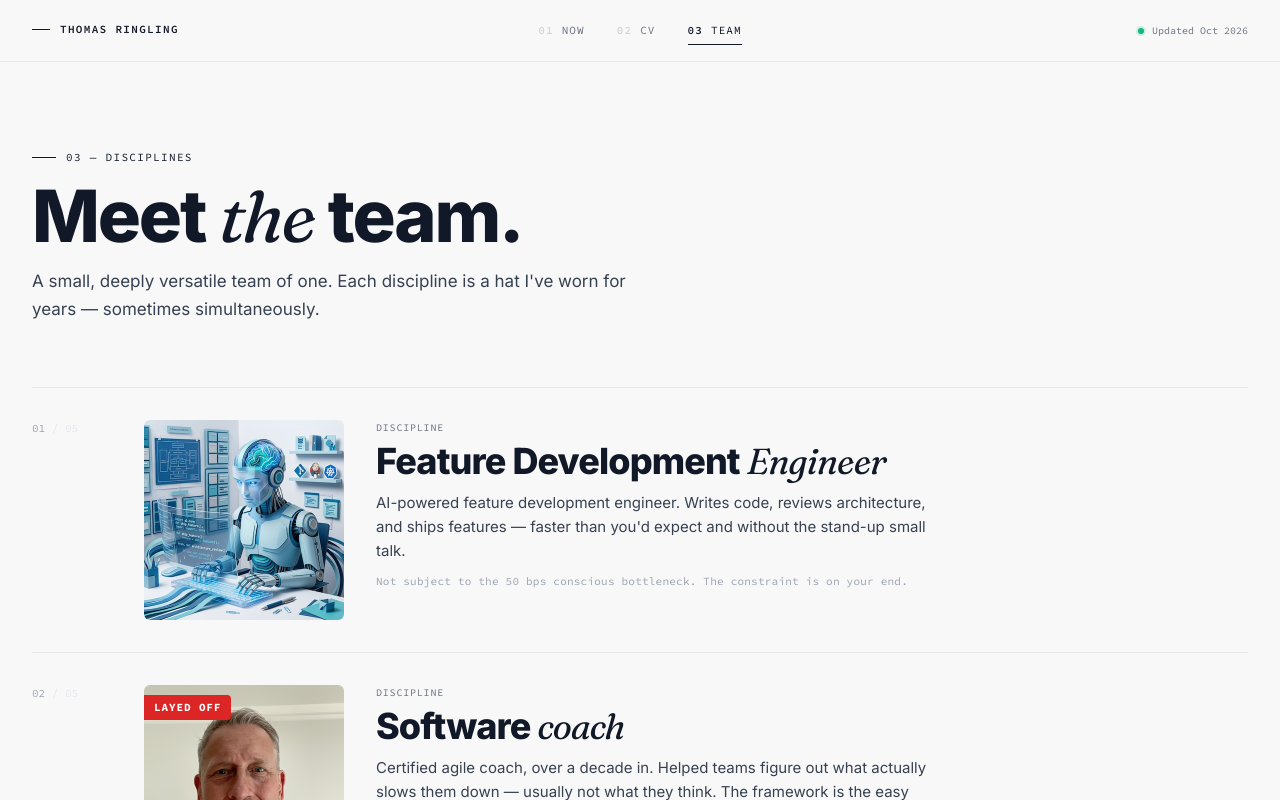
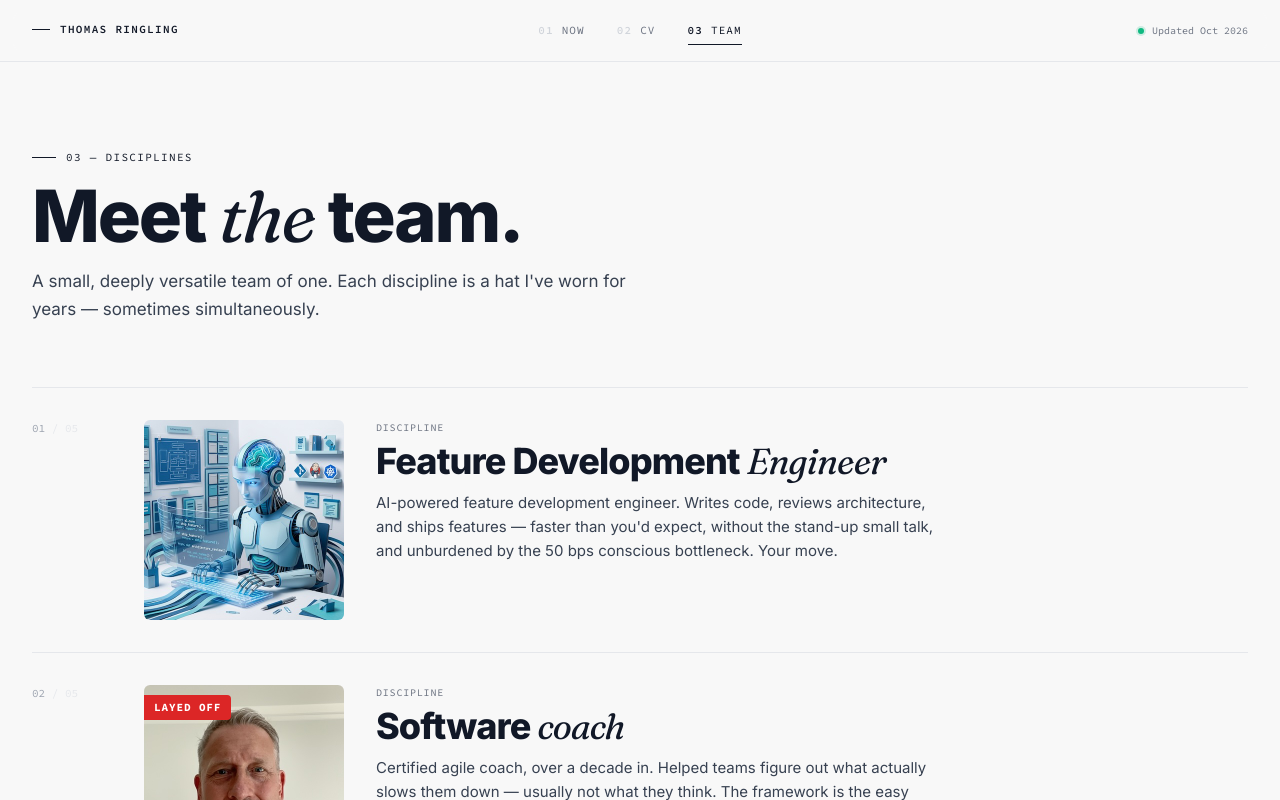
Before and after one commit to ringling/nuxt_ringling_info, a Nuxt app: page /team in a window 1280 px wide. Shown: the top 800 px of the page. Built offline with nearby package versions, Linux system fonts and the light colour scheme.

Commit message:
Fold 50 bps bottleneck into AI team member body text
Co-Authored-By: Claude Sonnet 4.6 <noreply@anthropic.com>

```diff
--- a/pages/team.vue
+++ b/pages/team.vue
@@ -32,7 +32,6 @@
               {{ member.role }} <span class="accent">{{ member.accent }}</span>
             </h3>
             <p class="row-body">{{ member.body }}</p>
-            <p v-if="member.note" class="row-note">{{ member.note }}</p>
           </div>
         </div>
         <div class="roster-end-rule" />
@@ -54,8 +53,7 @@ const team = [
     img: '/img/ai.jpeg',
     role: 'Feature Development',
     accent: 'Engineer',
-    body: 'AI-powered feature development engineer. Writes code, reviews architecture, and ships features — faster than you\'d expect and without the stand-up small talk.',
-    note: 'Not subject to the 50 bps conscious bottleneck. The constraint is on your end.',
+    body: 'AI-powered feature development engineer. Writes code, reviews architecture, and ships features — faster than you\'d expect, without the stand-up small talk, and unburdened by the 50 bps conscious bottleneck. Your move.',
     layedOff: false,
   },
   {
@@ -223,14 +221,6 @@ const team = [
   margin: 0;
 }
 
-.row-note {
-  font-family: var(--font-mono);
-  font-size: 11px;
-  color: #9ca3af;
-  margin: 10px 0 0 0;
-  letter-spacing: 0.02em;
-}
-
 .roster-end-rule {
   border-top: 1px solid #e5e7eb;
 }
```
